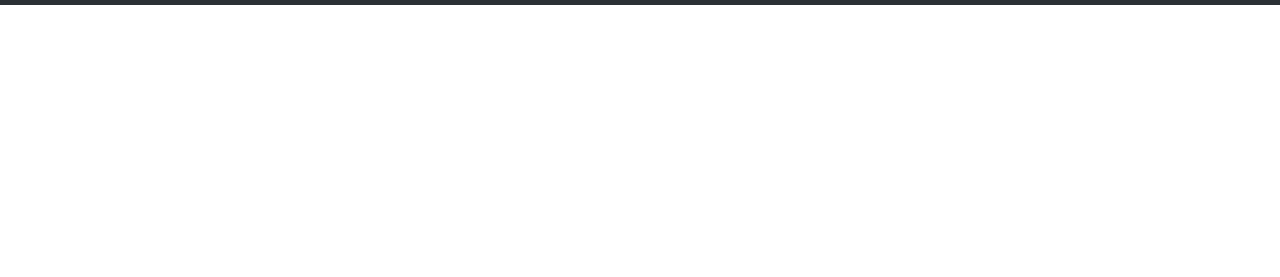
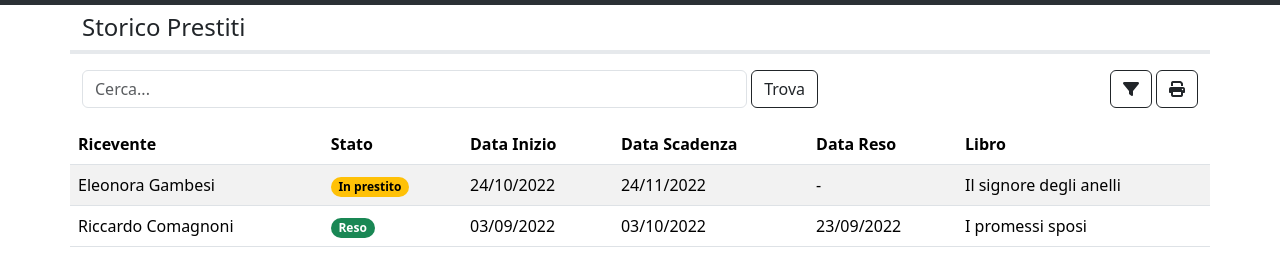
Before and after one commit to RSerli/Organizzatore-Libreria, a plain HTML site: page Storico-Prestiti.html in a window 1280 px wide. Shown: the part 81-358 px from the top of the page. Drawn offline with nearby package versions, Linux system fonts and the light colour scheme.

Commit message:
First Commit Ending Lending Storic

```diff
--- a/Storico-Prestiti.html
+++ b/Storico-Prestiti.html
@@ -51,7 +51,85 @@
             </div>
         </nav>
     </header>
-
+    <main>
+        <section class="container mt-2">
+            <!-- header della pagina anagrafica utenti + Separatore -->
+            <div class="row">
+                <h4>Storico Prestiti</h4>
+                <hr class="border border-2 opacity-75">
+            </div>
+            <!-- Tabella con relativa barra degli strumenti-->
+            <div class="row gap-2">
+                <!-- Barra degli strumenti -->
+                <div class="col-12 col-md-8">
+                    <form class="d-flex gap-1" role="search">
+                        <input class="form-control" type="search" placeholder="Cerca..." aria-label="Search">
+                        <button class="btn btn-outline-dark" type="submit" name="Cerca-StoricoPrestiti"
+                            id="Cerca-StoricoPrestiti">
+                            Trova
+                        </button>
+                    </form>
+                </div>
+                <div class="col">
+                    <form class="d-flex gap-1 justify-content-end">
+                        <!-- pulsante filtro -->
+                        <button type="button" class="btn btn-outline-dark d-none d-md-inline"
+                            name="Fitro-StoricoPrestiti">
+                            <i class="fa-solid fa-filter"></i>
+                        </button>
+                        <button type="button" class="btn btn-outline-dark d-inline d-md-none"
+                            name="Fitro-StoricoPrestiti">
+                            <i class="fa-solid fa-filter"></i> Filtro...
+                        </button>
+                        <!-- pulsante stampa -->
+                        <button type="button" class="btn btn-outline-dark d-none d-md-inline"
+                            name="Stampa-StoricoPrestiti">
+                            <i class="fa-solid fa-print"></i>
+                        </button>
+                        <button type="button" class="btn btn-outline-dark d-inline d-md-none"
+                            name="Stampa-StoricoPrestiti">
+                            <i class="fa-solid fa-print"></i> Stampa
+                        </button>
+                    </form>
+                </div>
+                <!-- Tabella Storico Prestiti -->
+                <table class="table table-hover table-striped mt-2">
+                    <thead>
+                        <tr>
+                            <th scope="col" class="d-none d-md-table-cell">Ricevente</th>
+                            <th scope="col" class="text-center text-md-start">Stato</th>
+                            <th scope="col" class="text-center text-md-start">Data Inizio</th>
+                            <th scope="col" class="d-none d-md-table-cell">Data Scadenza</th>
+                            <th scope="col" class="d-none d-lg-table-cell">Data Reso</th>
+                            <th scope="col" class="">Libro</th>
+                        </tr>
+                    </thead>
+                    <tbody>
+                        <tr>
+                            <td scope="col" class="d-none d-md-table-cell">Eleonora Gambesi</td>
+                            <td scope="col" class="text-center text-md-start">
+                                <span class="badge text-bg-warning rounded-pill BookStatus">In prestito</span>
+                            </td>
+                            <td scope="col" class="text-center text-md-start">24/10/2022</td>
+                            <td scope="col" class="d-none d-md-table-cell">24/11/2022</td>
+                            <td scope="col" class="d-none d-lg-table-cell">-</td>
+                            <td scope="col" class="">Il signore degli anelli</td>
+                        </tr>
+                        <tr>
+                            <td scope="col" class="d-none d-md-table-cell">Riccardo Comagnoni</td>
+                            <td scope="col" class="text-center text-md-start">
+                                <span class="badge text-bg-success rounded-pill BookStatus">Reso</span>
+                            </td>
+                            <td scope="col" class="text-center text-md-start">03/09/2022</td>
+                            <td scope="col" class="d-none d-md-table-cell">03/10/2022</td>
+                            <td scope="col" class="d-none d-lg-table-cell">23/09/2022</td>
+                            <td scope="col" class="">I promessi sposi</td>
+                        </tr>
+                    </tbody>
+                </table>
+            </div>
+        </section>
+    </main>
     <!-- Link JS Bottstrap -->
     <script src="https://cdn.jsdelivr.net/npm/bootstrap@5.3.5/dist/js/bootstrap.bundle.min.js"
         integrity="sha384-k6d4wzSIapyDyv1kpU366/PK5hCdSbCRGRCMv+eplOQJWyd1fbcAu9OCUj5zNLiq"
```
